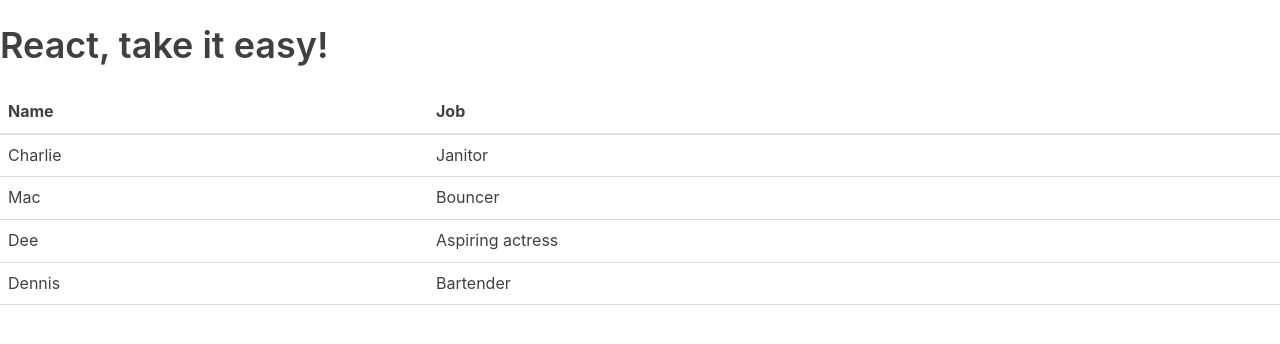
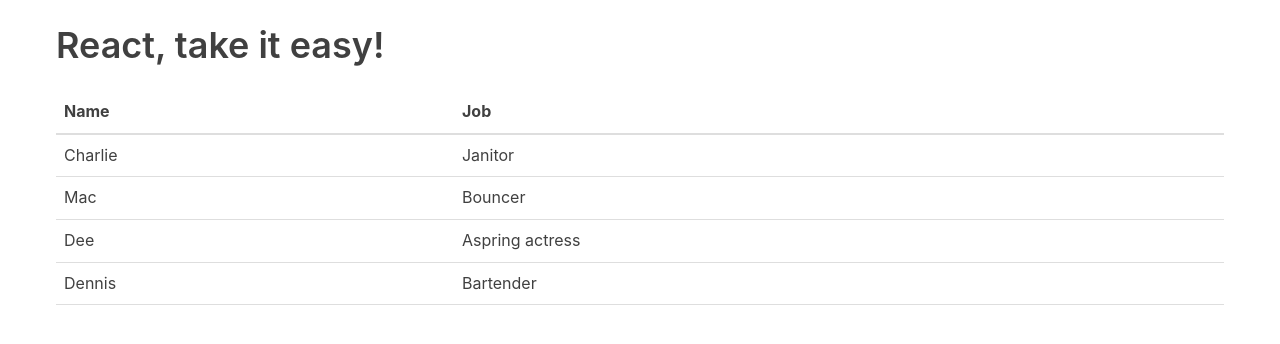
Before and after one commit to MamzelNyf/React-tutorial-form, a React (Create React App) app: page / in a window 1280 px wide. Shown: the top 344 px of the page. Built offline with nearby package versions, Linux system fonts and the light colour scheme.

Commit message:
handling data with props

```diff
--- a/src/App.js
+++ b/src/App.js
@@ -3,10 +3,28 @@ import Table from './Table'
 
 class App extends Component {
     render(){
+        const characters = [
+            {
+            name: 'Charlie',
+            job: 'Janitor',
+            },
+            {
+            name: 'Mac',
+            job: 'Bouncer',
+            },
+            {
+            name: 'Dee',
+            job: 'Aspring actress',
+            },
+            {
+            name: 'Dennis',
+            job: 'Bartender',
+            },
+        ]
         return(
-            <div className="App">
+            <div className="container">
                 <h1>React, take it easy!</h1>
-                <Table />
+                <Table characterData={characters} />
             </div>
         )
     }
--- a/src/Table.js
+++ b/src/Table.js
@@ -15,38 +15,28 @@ const TableHeader = () => {
     )
 }
 
-const TableBody = props => {
+const TableBody = props => {//with props, it's one way data flow
+    const rows = props.characterData.map((row,index) => {
+        return (
+            <tr key={index}>
+                <td>{row.name}</td>
+                <td>{row.job}</td>
 
-    return (
-        <tbody>
-            <tr>
-                <td>Charlie</td>
-                <td>Janitor</td>
             </tr>
-            <tr>
-                <td>Mac</td>
-                <td>Bouncer</td>
-            </tr>
-            <tr>
-                <td>Dee</td>
-                <td>Aspiring actress</td>
-            </tr>
-            <tr>
-                <td>Dennis</td>
-                <td>Bartender</td>
-            </tr>
-        </tbody>
-    )
+        )
+    })
+    return <tbody>{rows}</tbody>
 }
 
 
 class Table extends Component {
     render(){
+        const {characterData} = this.props //Since we're passing it down to TableBody from Table, we have to pass it as a props
 
         return(
             <table>
                 <TableHeader />
-                <TableBody />
+                <TableBody characterData={characterData}/>
             </table>
         )
     }
```
